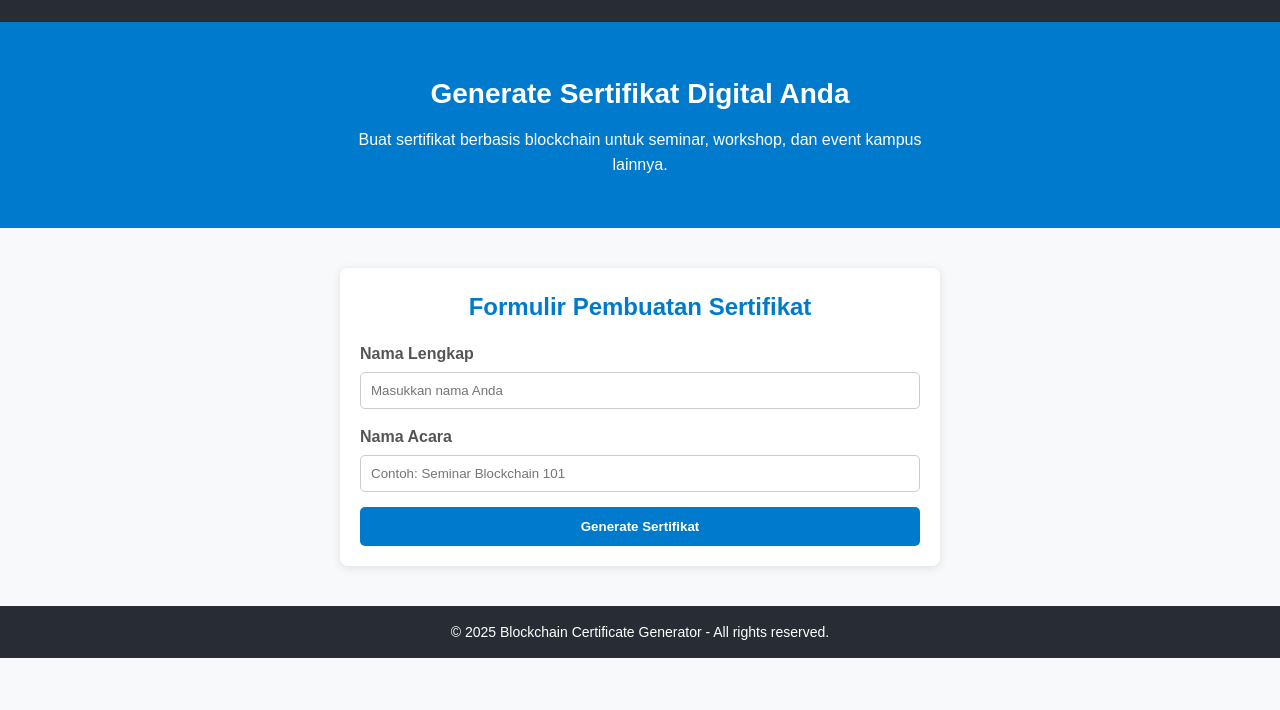
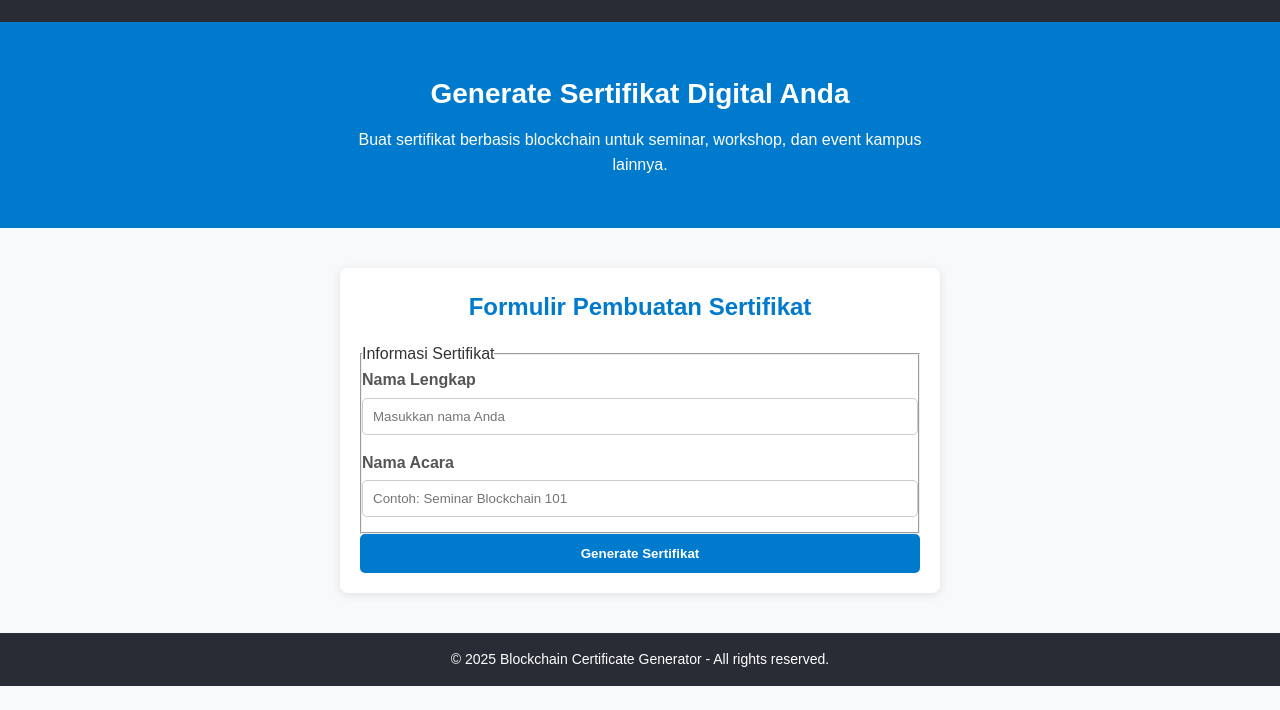
Before and after one commit to affanidhh/BlockchainCertificateGenerator, a plain HTML site: page assets/src/index.html in a window 1280 px wide. Shown: the part 90-800 px from the top of the page. Drawn offline with Linux system fonts and the light colour scheme; files that its build step writes are made by us from their sources.

Commit message:
Update index.html

```diff
--- a/assets/src/index.html
+++ b/assets/src/index.html
@@ -18,6 +18,7 @@
     </nav>
 </header>
 
+<main>
     <section class="hero">
         <h2>Generate Sertifikat Digital Anda</h2>
         <p>Buat sertifikat berbasis blockchain untuk seminar, workshop, dan event kampus lainnya.</p>
@@ -26,17 +27,21 @@
     <section class="form-section">
         <h2>Formulir Pembuatan Sertifikat</h2>
         <form>
+            <fieldset>
+                <legend>Informasi Sertifikat</legend>
                 <div class="form-group">
                     <label for="name">Nama Lengkap</label>
-            <input type="text" id="name" placeholder="Masukkan nama Anda">
+                    <input type="text" id="name" placeholder="Masukkan nama Anda" required>
                 </div>
                 <div class="form-group">
                     <label for="event">Nama Acara</label>
-            <input type="text" id="event" placeholder="Contoh: Seminar Blockchain 101">
+                    <input type="text" id="event" placeholder="Contoh: Seminar Blockchain 101" required>
                 </div>
+            </fieldset>
             <button type="submit">Generate Sertifikat</button>
         </form>
     </section>
+</main>
 
 <footer>
     <p>&copy; 2025 Blockchain Certificate Generator - All rights reserved.</p>
```
Lines whose indentation alone changed are shown as unchanged.
